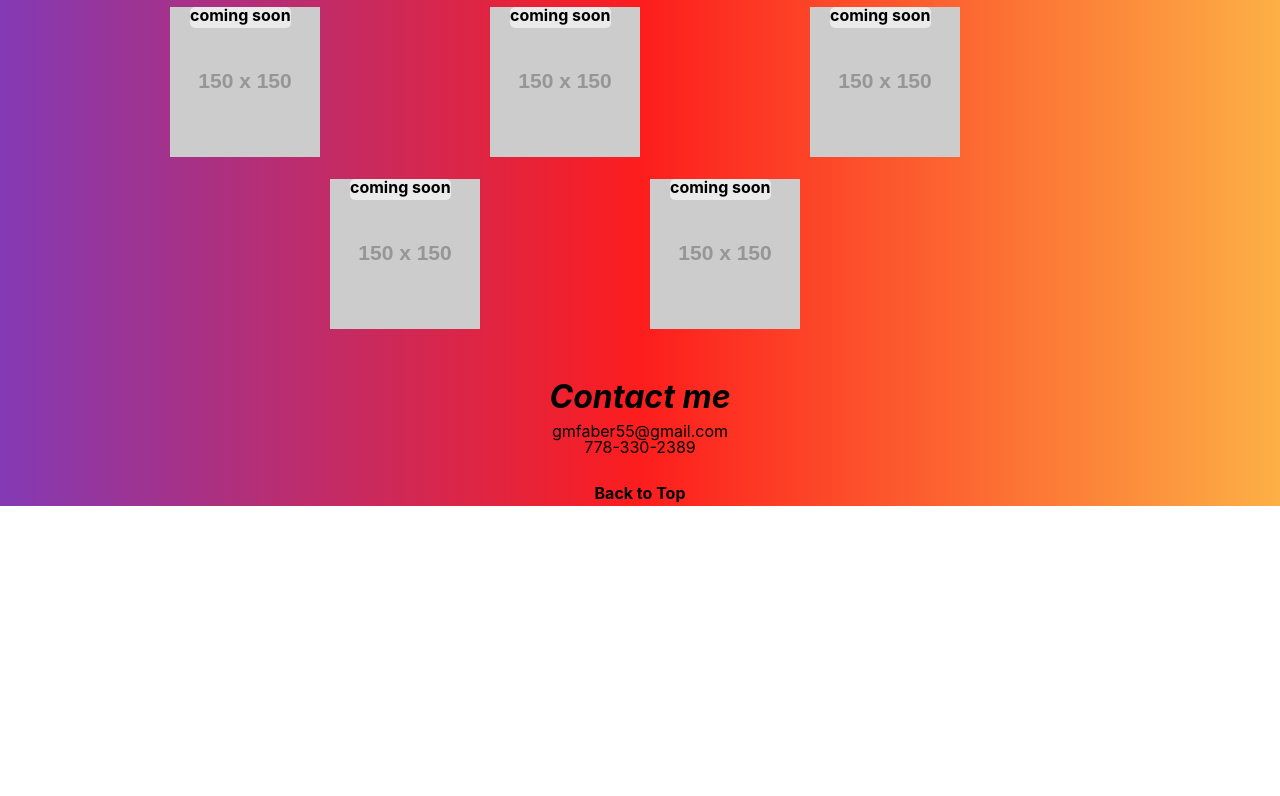
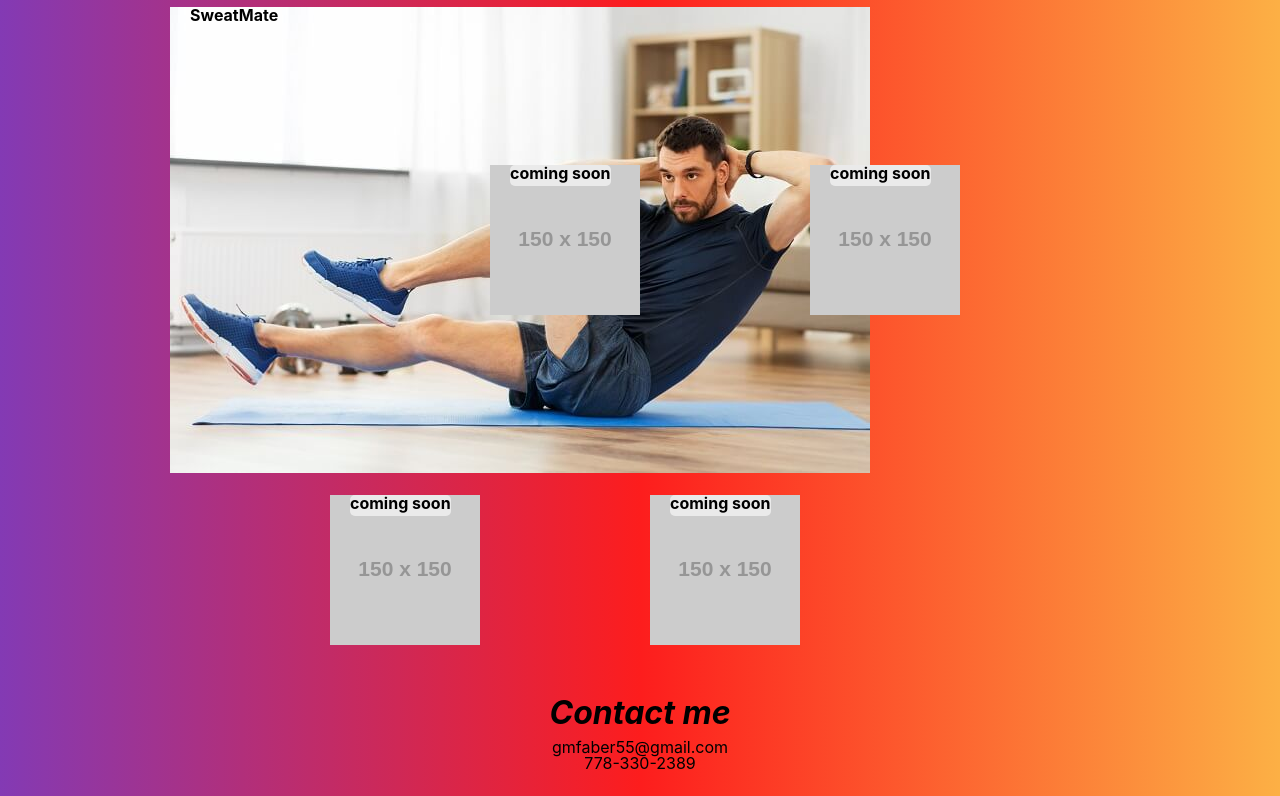
Before and after one commit to gfaber1/Professional-Portfolio, a plain HTML site: page index.html in a window 1280 px wide. Shown: the part 1156-1952 px from the top of the page. Before the commit the page ends 1662 px from the top, so only its background shows below. Drawn offline with Linux system fonts and the light colour scheme; placeholder pictures from the web are drawn by us.

Commit message:
added sweatmate

```diff
--- a/index.html
+++ b/index.html
@@ -66,8 +66,8 @@
 
 
         <article class="item">
-            <h3 class="work-head">coming soon</h3>
-            <a href="https://placeholder.com"><img src="https://via.placeholder.com/150"></a>
+            <h3 class="work-head">SweatMate</h3>
+            <a href="https://sweatmate.herokuapp.com/"><img src="./assets/images/workout.jpeg"></a>
 
         </article>
         <article class="item">
```
Also changed, not shown: assets/images/workout.jpeg (added).
